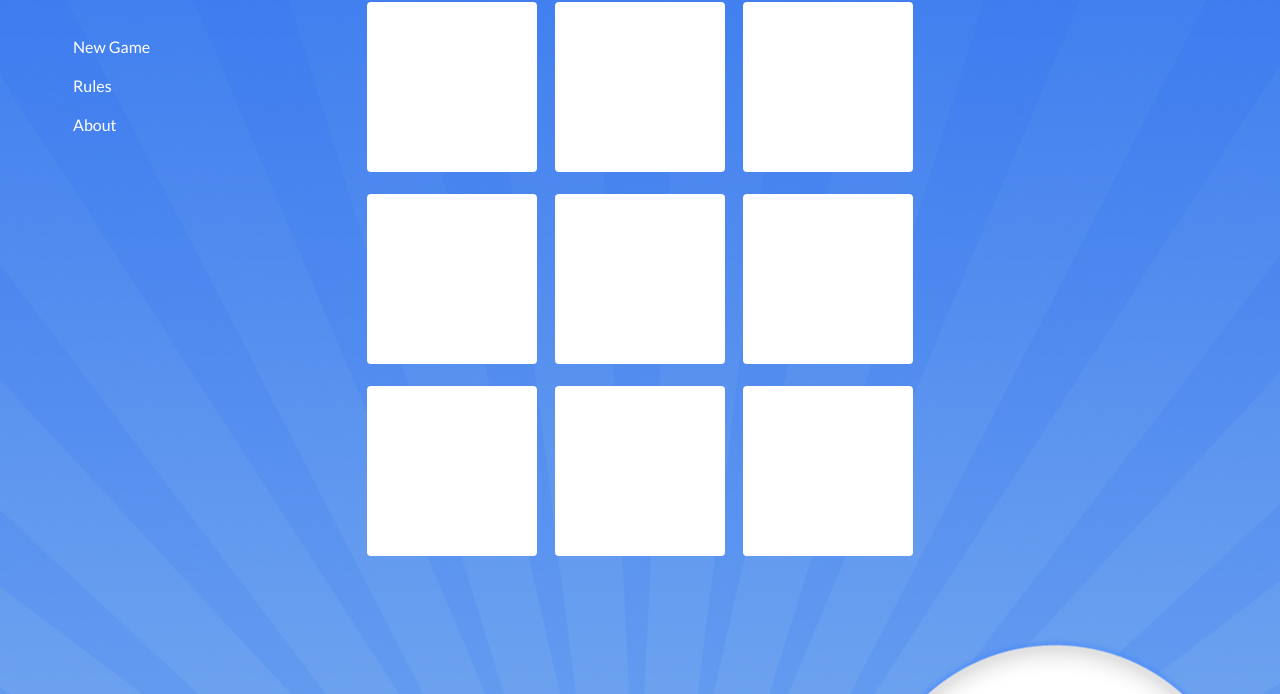
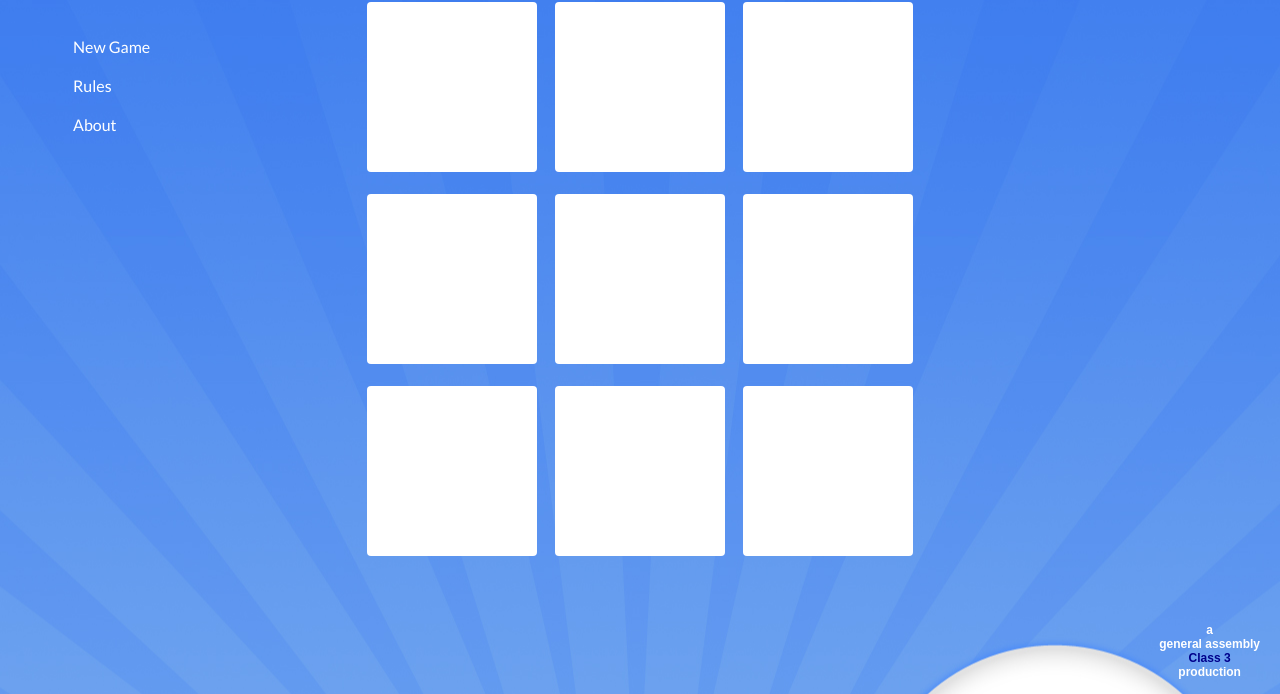
Before and after one commit to kylechadha/Tic-Tac-Toe, a plain HTML site: page index.html in a window 1280 px wide. Shown: the part 106-800 px from the top of the page. Drawn offline with Linux system fonts and the light colour scheme.

Commit message:
Clean CSS

```diff
--- a/css/style.css
+++ b/css/style.css
@@ -69,11 +69,12 @@ h2 {
 }
 
 h2 span {
-  color: tomato;
+  color: darkblue;
 }
 
 .threerules {
   position: fixed;
+  color: white;
   right: 20px;
   bottom: 5px;
 }
--- a/index.html
+++ b/index.html
@@ -9,7 +9,6 @@
 
 <!DOCTYPE html>
 <html>
-
 <head>
   <link href='http://fonts.googleapis.com/css?family=Dancing+Script' rel='stylesheet' type='text/css'>
   <link href='http://fonts.googleapis.com/css?family=Lato' rel='stylesheet' type='text/css'>
@@ -24,38 +23,38 @@
 <nav>
   <div>
     <ul>
-      <div><li><a href="#" onclick="reset()">New Game</a></li></div>
+      <li><a href="#" onclick="reset()">New Game</a></li>
       <li><a href="#">Rules</a></li>
       <li><a href="#">About</a></li>
     </ul>
   </div>
-  <!-- <p>Hi there, I'm Kyle, a General Assembly web development immersive student. This game is built in HTML5, CSS3, and JavaScript.
-  </p> -->
 </nav>
 
 <div class="container">
+
   <h1>Tic Tac Toe</h1>
+
   <div class="row">
     <div class="cell animated bounceIn" id="r0c0"></div>
     <div class="cell animated bounceIn" id="r0c1"></div>
     <div class="cell animated bounceIn" id="r0c2"></div>
   </div><br />
+
   <div class="row">
     <div class="cell animated bounceIn" id="r1c0"></div>
     <div class="cell animated bounceIn" id="r1c1"></div>
     <div class="cell animated bounceIn" id="r1c2"></div>
   </div><br />
+
   <div class="row">
     <div class="cell animated bounceIn" id="r2c0"></div>
     <div class="cell animated bounceIn" id="r2c1"></div>
     <div class="cell animated bounceIn" id="r2c2"></div>
   </div>
-  <!--<h2 class="threerules">a<br>general assembly<br><span>Class 3</span><br>production</h2>-->
+
+  <h2 class="threerules">a<br>general assembly<br><span>Class 3</span><br>production</h2>
+
 </div>
 
-<!-- <div class="sidebar">
-  Eh?
-</div>
- -->
 </body>
 </html>
```
